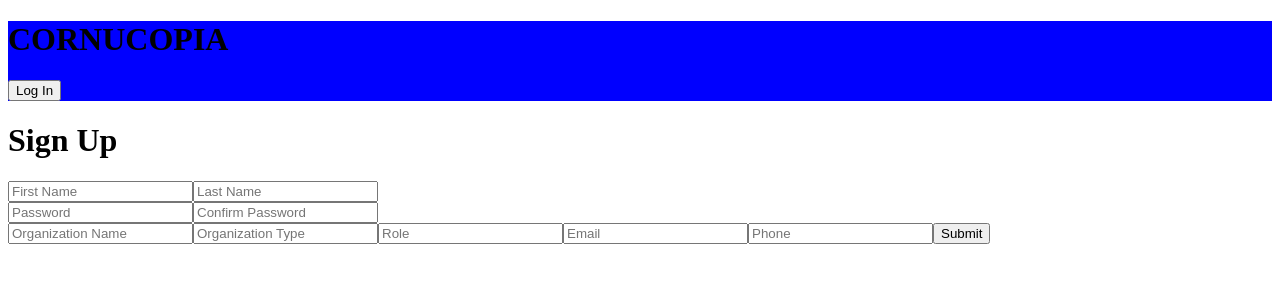
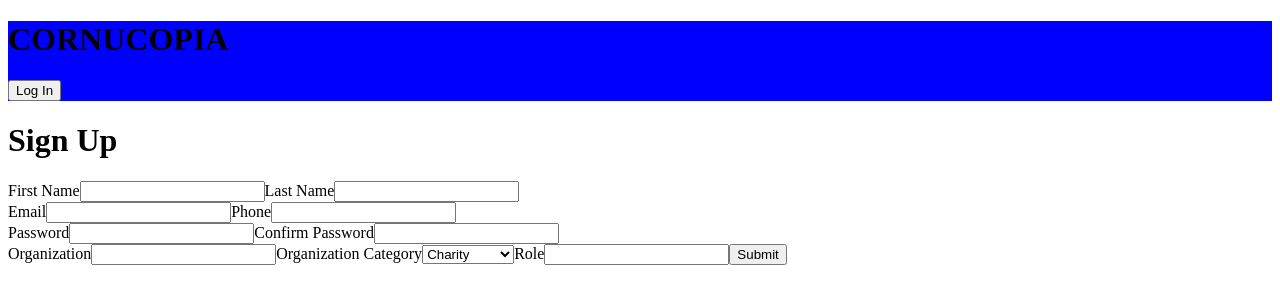
Before and after one commit to lierica/cornucopia, a React (Create React App) app in the folder frontend/: page /signup in a window 1280 px wide. Shown: the top 304 px of the page. Built offline with nearby package versions, Linux system fonts and the light colour scheme; no server answers.

Commit message:
user create function

```diff
--- /dev/null
+++ b/frontend/src/actions/user.js
@@ -0,0 +1,13 @@
+const API_URL = "http://localhost:3000/api/v1/"
+
+export const createUser = (userFormData) => {
+  return (dispatch) => {
+    return fetch(`${API_URL}/users`, {
+      method: "POST",
+      headers: {
+        "Content-Type": "application/json"
+      },
+      body: JSON.stringify({ user: userFormData })
+    })
+  }
+}
--- /dev/null
+++ b/frontend/src/actions/userFormData.js
@@ -0,0 +1,6 @@
+export const updateUserFormData = (userFormData) => {
+  return {
+    type: "UPDATE_USER_FORM_DATA",
+    userFormData
+  }
+}
--- /dev/null
+++ b/frontend/src/reducers/userFormData.js
@@ -0,0 +1,19 @@
+const initialState = {
+  first_name: "",
+  last_name: "",
+  email: "",
+  phone: "",
+  password: "",
+  organization: "",
+  organization_category: "",
+  role: ""
+}
+
+export default (state = initialState, action) => {
+  switch (action.type) {
+    case "UPDATE_USER_FORM_DATA":
+      return action.userFormData
+    default:
+      return initialState
+  }
+}
--- a/frontend/src/signup.js
+++ b/frontend/src/signup.js
@@ -1,34 +1,112 @@
 import React, { Component } from "react"
 import NavBar from "./navbar"
 import { getOrganizations } from "./actions/organizations"
+import { createUser } from "./actions/user"
+import { updateUserFormData } from "./actions/userFormData"
 import { connect } from "react-redux"
 
 class Signup extends Component {
   constructor(props) {
     super()
   }
+
   componentDidMount() {
     this.props.getOrganizations()
   }
 
+  handleOnChange = (e) => {
+    const { name, value } = e.target
+    const userFormData = Object.assign({}, this.props.userFormData, {
+      [name]: value
+    })
+    this.props.updateUserFormData(userFormData)
+  }
+
+  handleSubmit = (e) => {
+    e.preventDefault()
+    this.props.createUser(this.props.userFormData)
+  }
+
   render() {
     console.log(this.props)
+    const {
+      first_name,
+      last_name,
+      email,
+      phone,
+      organization,
+      organization_category,
+      role,
+      password
+    } = this.props.userFormData
     return (
       <div>
         <NavBar />
         <h1>Sign Up</h1>
-        <form>
-          <input type="text" placeholder="First Name" />
-          <input type="text" placeholder="Last Name" />
+        <form onSubmit={this.handleSubmit}>
+          <label>First Name</label>
+          <input
+            type="text"
+            name="first_name"
+            value={first_name}
+            onChange={this.handleOnChange}
+          />
+          <label>Last Name</label>
+          <input
+            type="text"
+            name="last_name"
+            value={last_name}
+            onChange={this.handleOnChange}
+          />
           <br />
-          <input type="password" placeholder="Password" />
-          <input type="password" placeholder="Confirm Password" />
+          <label>Email</label>
+          <input
+            type="text"
+            name="email"
+            value={email}
+            onChange={this.handleOnChange}
+          />
+          <label>Phone</label>
+          <input
+            type="text"
+            name="phone"
+            value={phone}
+            onChange={this.handleOnChange}
+          />
           <br />
-          <input type="text" placeholder="Organization Name" />
-          <input type="text" placeholder="Organization Type" />
-          <input type="text" placeholder="Role" />
-          <input type="text" placeholder="Email" />
-          <input type="text" placeholder="Phone" />
+          <label>Password</label>
+          <input
+            type="password"
+            name="password"
+            value={password}
+            onChange={this.handleOnChange}
+          />
+          <label>Confirm Password</label>
+          <input type="password" name="confirm_password" />
+          <br />
+          <label>Organization</label>
+          <input
+            type="text"
+            name="organization"
+            value={organization}
+            onChange={this.handleOnChange}
+          />
+          <label>Organization Category</label>
+          <select
+            name="organization_category"
+            value={organization_category}
+            onChange={this.handleOnChange}
+          >
+            <option value="charity">Charity</option>
+            <option value="corporation">Corporation</option>
+          </select>
+          <label>Role</label>
+          <input
+            type="text"
+            name="role"
+            value={role}
+            onChange={this.handleOnChange}
+          />
           <input type="submit" />
         </form>
       </div>
@@ -38,8 +116,13 @@ class Signup extends Component {
 
 const mapStateToProps = (state) => {
   return {
-    organizations: state.organizations
+    organizations: state.organizations,
+    userFormData: state.userFormData
   }
 }
 
-export default connect(mapStateToProps, { getOrganizations })(Signup)
+export default connect(mapStateToProps, {
+  getOrganizations,
+  createUser,
+  updateUserFormData
+})(Signup)
--- a/frontend/src/store.js
+++ b/frontend/src/store.js
@@ -4,10 +4,12 @@ import surpluses from "./reducers/surpluses"
 import needs from "./reducers/needs"
 import organizations from "./reducers/organizations"
 import user from "./reducers/user"
+import userFormData from "./reducers/userFormData"
 
 const reducers = combineReducers({
+  user,
+  userFormData,
   organizations,
-  user,
   surpluses,
   needs
 })
```
Also changed, not shown: 2 other files (tests, documents, lock files or other folders).
